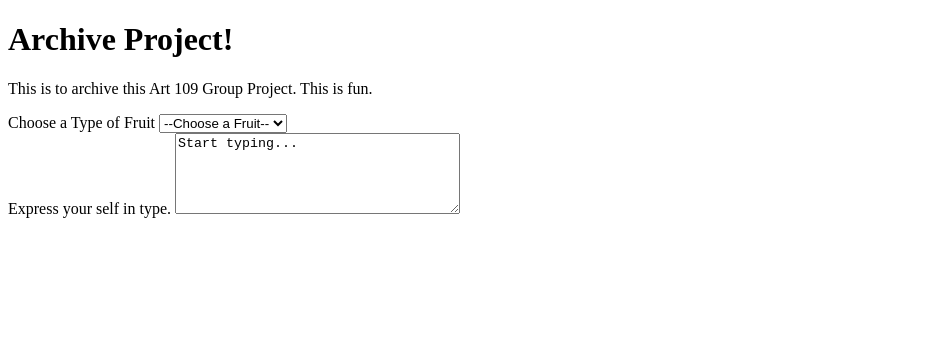
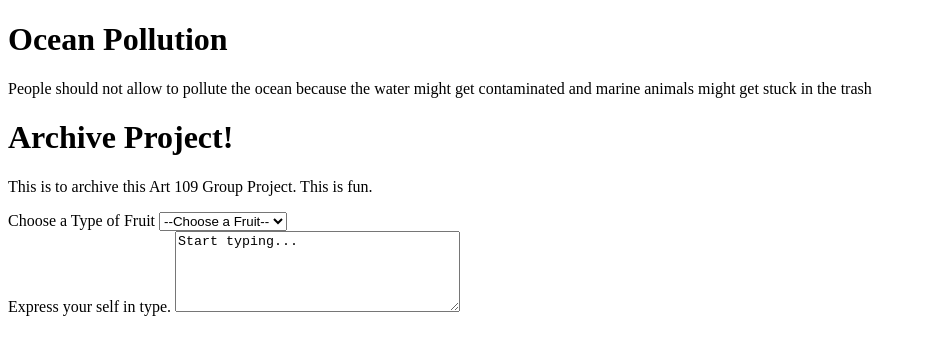
Before and after one commit to majesticmooseart/art109-group, a plain HTML site: page index.html in a window 1280 px wide. Shown: the whole page, without its empty margins (0-927 px from the left). Drawn offline with Linux system fonts and the light colour scheme.

Commit message:
Update index.html

```diff
--- a/index.html
+++ b/index.html
@@ -3,8 +3,15 @@
 <head>
     <meta charset="UTF-8">
     <meta name="viewport" content="width=device-width, initial-scale=1.0">
-    <title>Document</title>
+    <title>Project 1: HTML Archive</title>
 </head>
+<body>
+    <header>
+        <h1>Ocean Pollution</h1>
+        <p>People should not allow to pollute the ocean because the water might get contaminated and marine animals might get stuck in the trash</p>
+
+    </header>
+</body>
 <body>
     <header>
         <h1>Archive Project!</h1>
```
